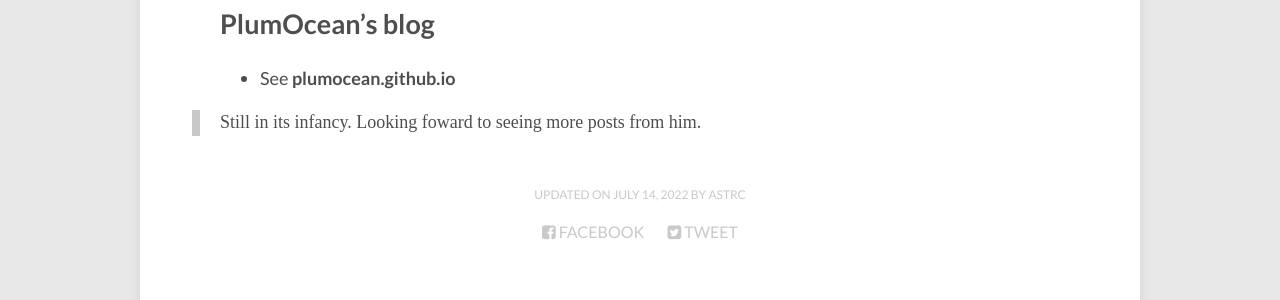
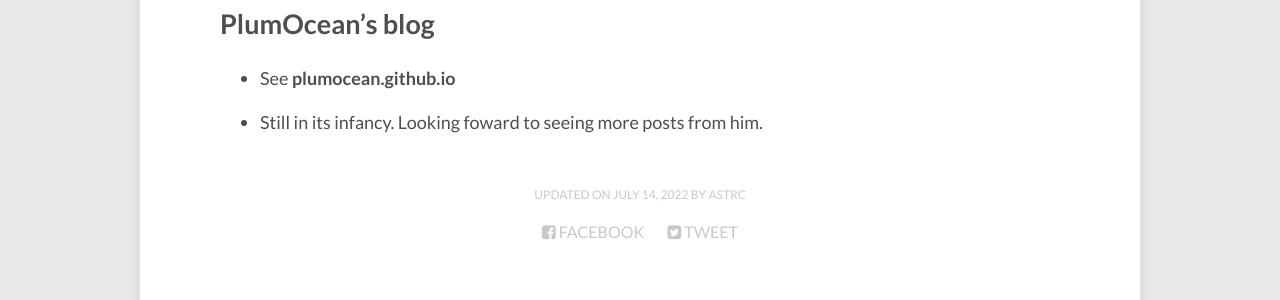
Before and after one commit to lucameng/lucameng.github.io, a Jekyll site: the page built from folks/index.md, in a window 1280 px wide. Shown: the part 737-1037 px from the top of the page. Built offline with Jekyll 4.4.1, drawn with Linux system fonts in a browser that asks for light colours.

```diff
--- a/folks/index.md
+++ b/folks/index.md
@@ -20,4 +20,4 @@ modified: 2022-07-14
 
 - See **[plumocean.github.io](https://yawning-lion.github.io/)**
 
-> Still in its infancy. Looking foward to seeing more posts from him.
+- Still in its infancy. Looking foward to seeing more posts from him.
```
